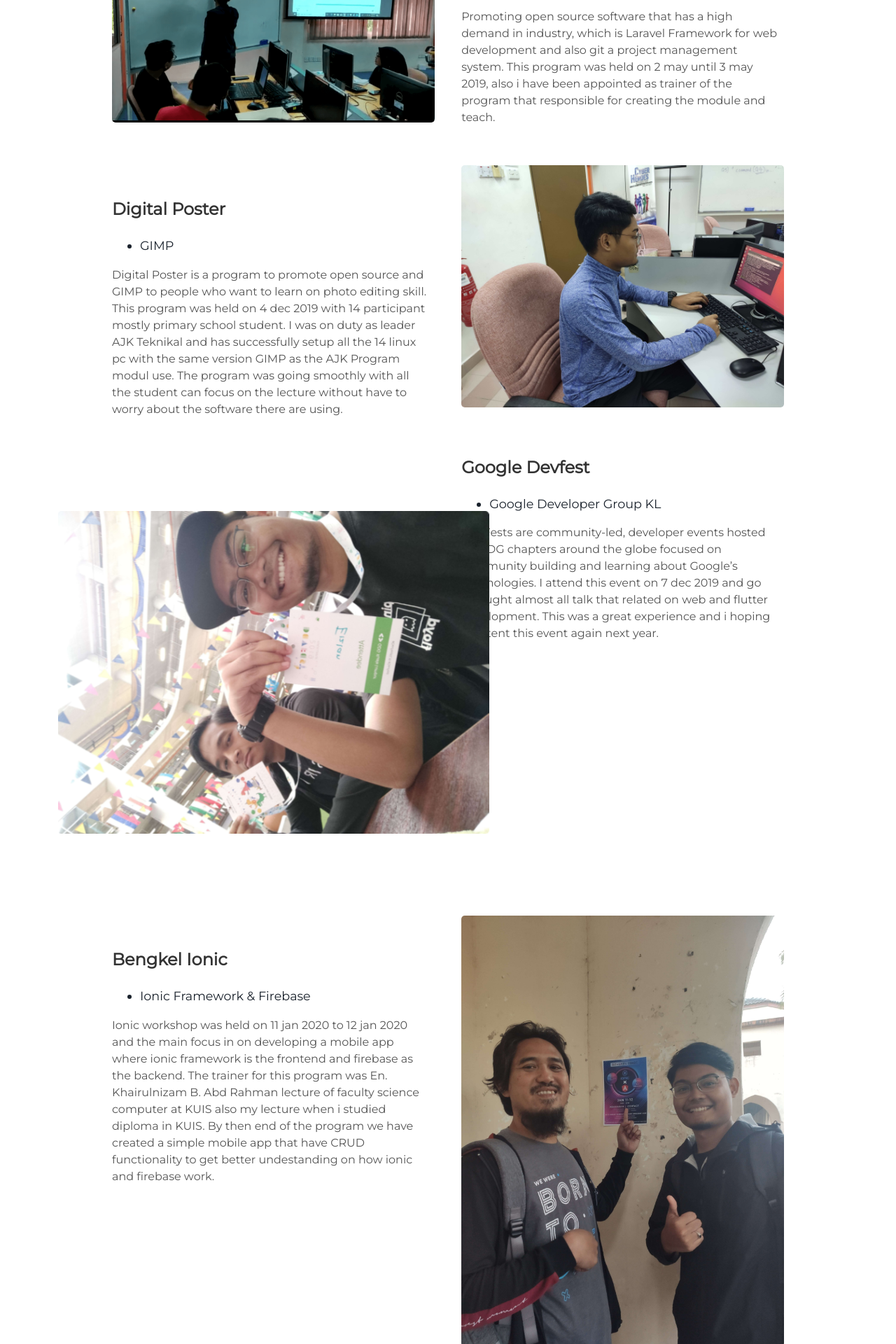
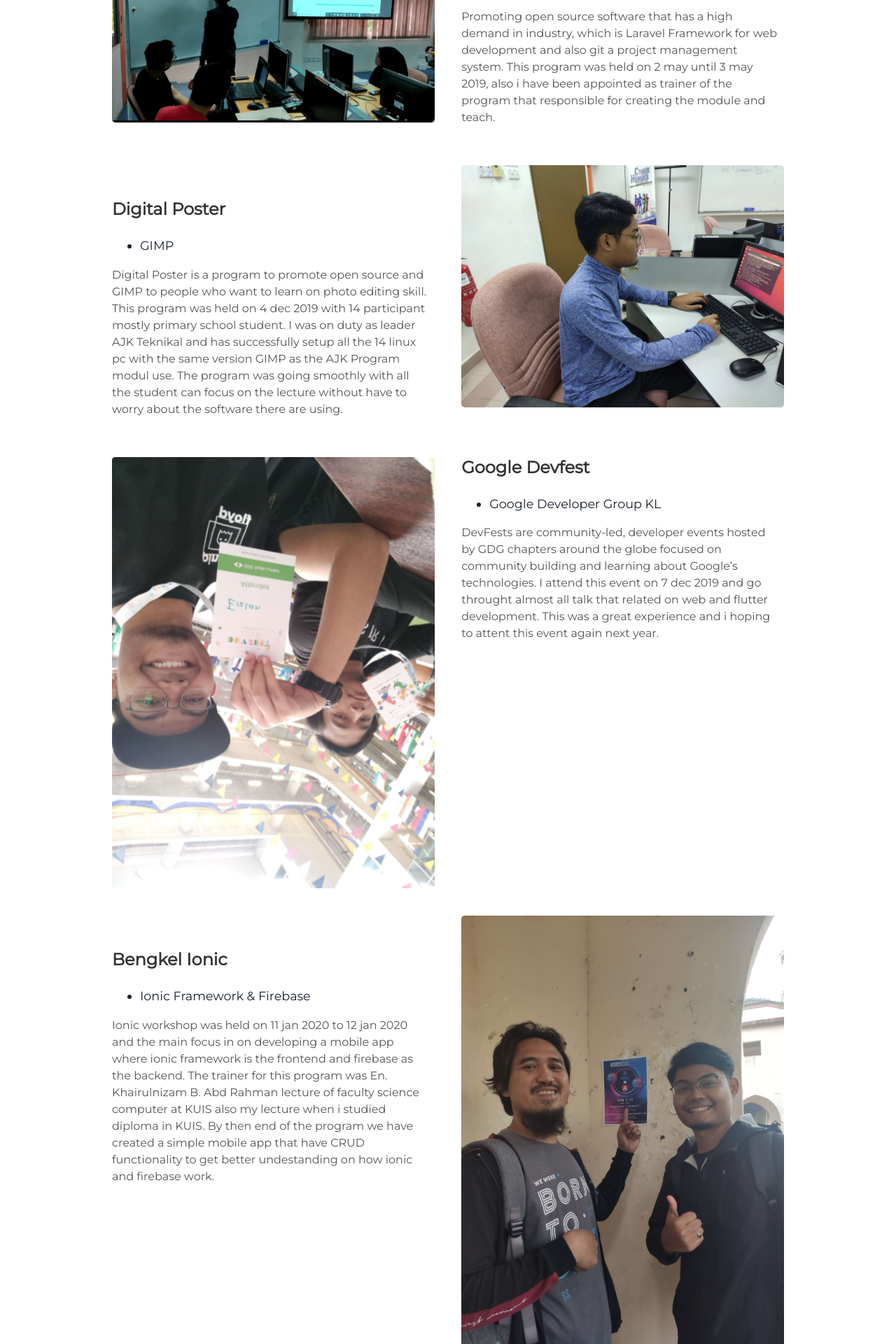
Before and after one commit to Ezlan97/Ezlan97.github.io, a Jekyll site: the page built from index.html, in a window 1280 px wide. Shown: the part 4189-6109 px from the top of the page at 70% size. Built offline with Jekyll 4.4.1, drawn with Linux system fonts in a browser that asks for light colours.

Commit message:
Feat | rotate

```diff
--- a/_includes/projects.html
+++ b/_includes/projects.html
@@ -91,7 +91,7 @@
 </div>
 <div class="user-projects">
   <div class="images-left">
-    <img alt="devfest" src="{{ "/assets/img/devfest-min.jpg" | prepend: site.baseurl }}" style="transform:rotate(270deg);" />
+    <img alt="devfest" src="{{ "/assets/img/devfest-min.jpg" | prepend: site.baseurl }}" style="transform:rotate(180deg);" />
   </div>
   <div class="contents-right">
     <h3> Google Devfest </h3>
```
